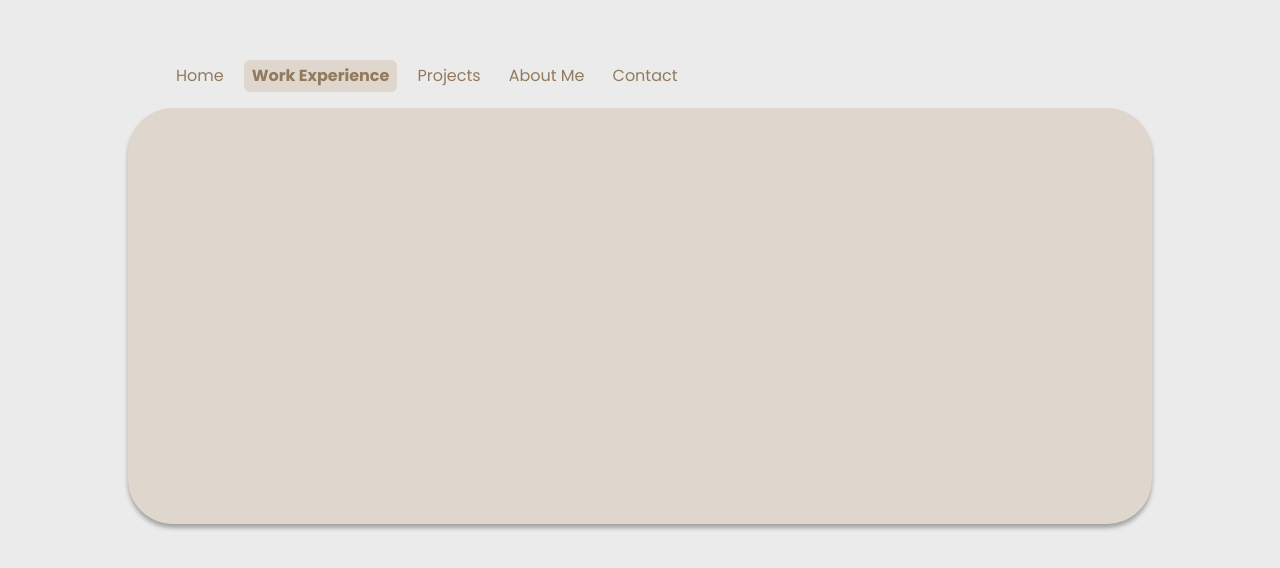
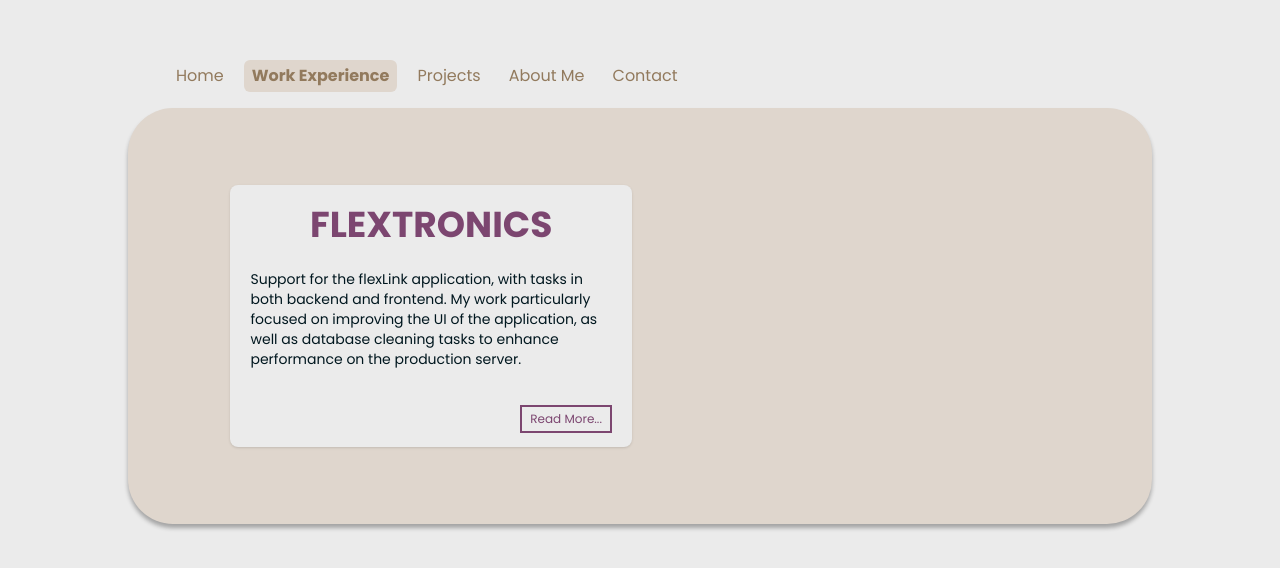
Before and after one commit to Oscar-FV/ofv-portfolio, a React (Vite) app: page /work-experience in a window 1280 px wide. Shown: the part 108-676 px from the top of the page. Built offline with nearby package versions, Linux system fonts and the light colour scheme.

Commit message:
CardComponent

```diff
--- /dev/null
+++ b/src/components/Button.tsx/Button.tsx
@@ -0,0 +1,18 @@
+interface ButtonProps {
+  onClick: () => void;
+  text: string;
+}
+
+const Button = ({ text, onClick }: ButtonProps) => {
+  return (
+    <button
+      onClick={onClick}
+      className="font-body text-xs text-primary-900 border-2 border-primary-900 py-1 px-2
+                hover:bg-primary-900 hover:text-secondary transition ease-in"
+    >
+      {text}
+    </button>
+  );
+};
+
+export default Button;
--- /dev/null
+++ b/src/components/Card/Card.tsx
@@ -0,0 +1,24 @@
+import { ReactNode } from "react";
+
+interface CardProps{
+    children: ReactNode,
+    className?: string
+}
+
+// ${isReadMore ? "h-[120%]" : "h-[100%]"}
+
+const Card = ({children, className}: CardProps) => {
+
+  return (
+    <div
+      className={`2xl:col-span-2 bg-secondary rounded-lg shadow flex justify-center overflow-y-hidden
+        ${className}`}
+    >
+      <div className="w-[90%] my-5 gap-1">
+        {children}
+      </div>
+    </div>
+  );
+};
+
+export default Card;
--- /dev/null
+++ b/src/components/Card/CardContainer.tsx
@@ -0,0 +1,16 @@
+import { ReactNode } from "react"
+
+interface CardContainerProps{
+    children: ReactNode,
+    clasName?: string;
+}
+
+const CardContainer = ({children}: CardContainerProps) => {
+  return (
+    <div className="grid grid-cols-2 2xl:grid-cols-4 h-[70%] 2xl:h-[55%] gap-4 items-center">
+        {children}
+    </div>
+  )
+}
+
+export default CardContainer
--- /dev/null
+++ b/src/components/Card/CardContent.tsx
@@ -0,0 +1,10 @@
+interface CardContentProps {
+  text: string,
+  clasName?: string
+}
+
+const CardContent = ({ text }: CardContentProps) => {
+  return <p className="py-3 font-body text-body text-sm mt-3">{text}</p>;
+};
+
+export default CardContent;
--- /dev/null
+++ b/src/components/Card/CardFooter.tsx
@@ -0,0 +1,16 @@
+import { ReactNode } from "react"
+
+interface CardFooterProps{
+    children: ReactNode,
+    className?: string
+}
+
+const CardFooter = ({children}: CardFooterProps) => {
+  return (
+    <div className="flex justify-end items-end mt-6">
+      {children}
+    </div>
+  )
+}
+
+export default CardFooter
--- /dev/null
+++ b/src/components/Card/CardTitle.tsx
@@ -0,0 +1,16 @@
+interface CardTitleProps{
+    title: string,
+    clasName?: string
+}
+
+const CardTitle = ({title}: CardTitleProps) => {
+  return (
+    <div className="rounded flex justify-center items-center">
+      <h1 className="font-titles text-primary-900 text-4xl 2xl:text-3xl">
+        {title}
+      </h1>
+    </div>
+  );
+};
+
+export default CardTitle;
--- a/src/components/MainCard/MainCard.tsx
+++ b/src/components/MainCard/MainCard.tsx
@@ -7,7 +7,7 @@
 
 const MainCard = ({children}: MainCardProps) => {
   return (
-    <section className="flex flex-col justify-center w-full h-[65%] 2xl:h-full bg-accent-50 rounded-[45px] card-shadow px-[10%] transition-height ease-in-out duration-300">
+    <section id="main-card" className="flex flex-col justify-center w-full h-[65%] 2xl:h-full bg-accent-50 rounded-[45px] card-shadow px-[10%] transition-height ease-in-out duration-300">
         {children}
     </section>
   )
--- a/src/routes/WorkExperience.tsx
+++ b/src/routes/WorkExperience.tsx
@@ -1,9 +1,33 @@
+import { useState } from "react";
+import Card from "../components/Card/Card";
+import CardContent from "../components/Card/CardContent";
+import CardTitle from "../components/Card/CardTitle";
+import CardContainer from "../components/Card/CardContainer";
+import CardFooter from "../components/Card/CardFooter";
+import Button from "../components/Button.tsx/Button";
+
 const WorkExperience = () => {
+  const [isReadMore, setIsReadMore] = useState(false);
+
+  const onReadMore = () => {
+    setIsReadMore(!isReadMore);
+  };
 
   return (
     <>
+      <CardContainer>
+        <Card className={`${isReadMore ? "h-[120%]" : "h-[90%]"}`}>
+          <CardTitle title="FLEXTRONICS" />
+
+          <CardContent text="Support for the flexLink application, with tasks in both backend and frontend. My work particularly focused on improving the UI of the application, as well as database cleaning tasks to enhance performance on the production server." />
+
+          <CardFooter>
+            <Button onClick={onReadMore} text="Read More..." />
+          </CardFooter>
+        </Card>
+      </CardContainer>
     </>
-  )
-}
+  );
+};
 
-export default WorkExperience
+export default WorkExperience;
```
